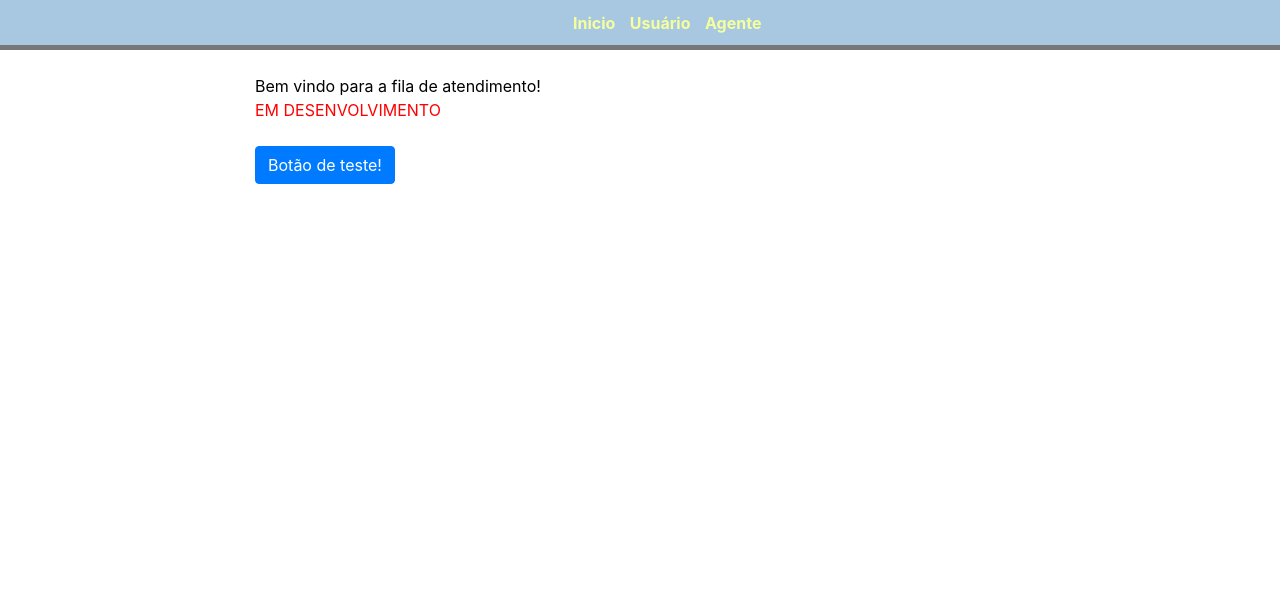
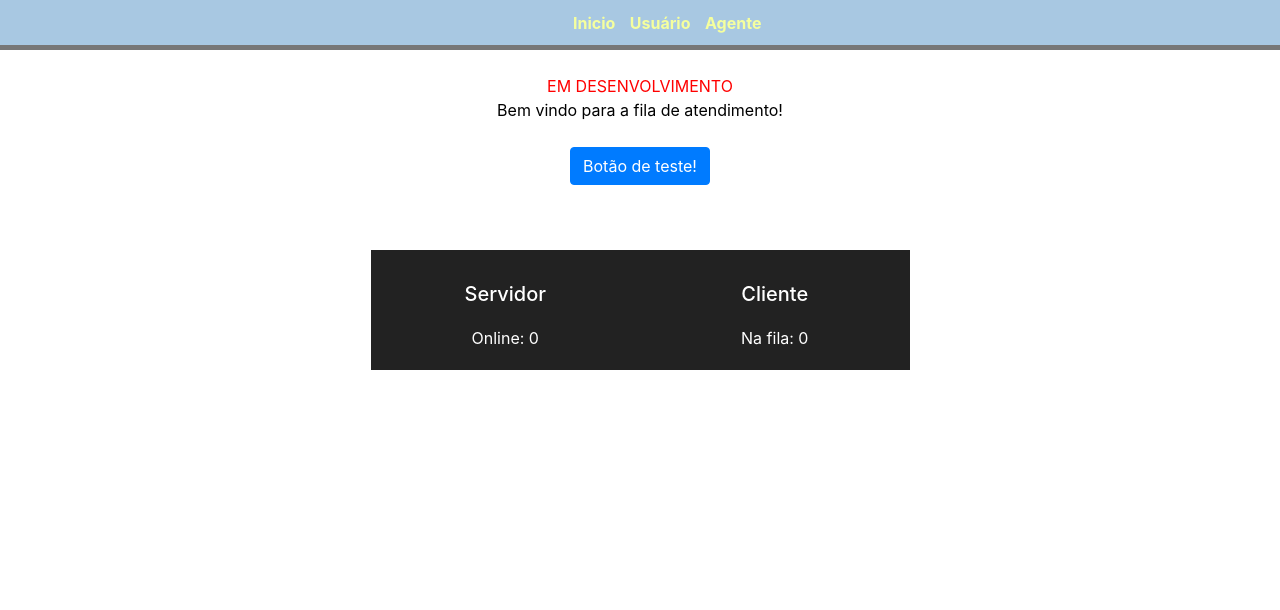
Before and after one commit to Renan-Bodom/BodomCreed, a Django app: page /filaAtendimento/ in a window 1280 px wide. Shown: the part 60-670 px from the top of the page. Run offline with Django 3.2, Linux system fonts and the light colour scheme; some libraries are stand-ins or nearby versions.

Commit message:
Dashboard para a fila

```diff
--- a/filaAtendimento/static/css/filaAtendimento.css
+++ b/filaAtendimento/static/css/filaAtendimento.css
@@ -62,6 +62,47 @@ a:link {
     font-weight: bold;
 }
 
+/* Bem-vindo */
+.bem-vindo {
+    text-align: center;
+}
+
+/* Contador */
+.contador {
+    padding: 25px;
+    text-align: center;
+}
+.contador div {
+    padding: 20px;
+}
+
+/* dashboard */
+.dashboard_fila {
+    padding: 0;
+    width: 70%;
+    display: block;
+}
+
+.dashboard_fila h4 {
+    font-size: 20px;
+    padding: 12px;
+    display: block;
+}
+
+
+.dashboard-box {
+    display: block;
+    background-color: #222222;
+    color: #ffffff;
+    padding: 20px;
+    height: 50%;
+    box-sizing: border-box;
+    text-align: center;
+    max-width: 50%;
+    float: left;
+}
+
+
 /* Roda pé*/
 
 .footer {
--- a/filaAtendimento/static/js/filaAtendimento.js
+++ b/filaAtendimento/static/js/filaAtendimento.js
@@ -1,13 +1,12 @@
 console.log('JavaScripts funcionando!!');
 
-
+/* Teste ao pressionar botão */
 var contAqui = 0;
 function btnAqui(){
     var alter = document.getElementById("DIVContador");
     contAqui++;
-    alter.innerHTML = "Parabéns, você apertou o botão " + contAqui + " vezes!!";
+    alter.innerHTML = "JavaScript funcionando, botão pressionado " + contAqui + " vezes!!";
 }
-
 
 
 /* Hora */
--- a/filaAtendimento/templates/filaAtendimento/_layout.html
+++ b/filaAtendimento/templates/filaAtendimento/_layout.html
@@ -47,12 +47,10 @@
 <br>
 
 
-
 <div class="container" style="max-width: 800px">
     {% block content %}
     {% endblock %}
 </div>
-
 
 
 
--- /dev/null
+++ b/filaAtendimento/templates/filaAtendimento/dashboard_fila.html
@@ -0,0 +1,12 @@
+<center>
+    <div class="container dashboard_fila">
+        <div class="col-4 dashboard-box" id="dashboard-server">
+            <h4>Servidor</h4>
+            Online: <span>0</span>
+        </div>
+        <div class="col-4 dashboard-box" id="dashboard-cliente">
+            <h4>Cliente</h4>
+            Na fila: <span>0</span>
+        </div>
+    </div>
+</center>
--- a/filaAtendimento/templates/filaAtendimento/index.html
+++ b/filaAtendimento/templates/filaAtendimento/index.html
@@ -1,24 +1,22 @@
 {% extends 'filaAtendimento/_layout.html' %}
-{% block title %} Atendimento {% endblock %}
+{% block title %} Fila atendimento {% endblock %}
 
 {% block content %}
 
+<div class="bem-vindo">
+    <font color="red">{{ teste }}</font>
+    <br>
 
-Bem vindo para a fila de atendimento!
-<br>
-<font color="red">{{ teste }}</font>
+    Bem vindo para a fila de atendimento!
+</div>
 
-<br>
-<br>
+<div class="contador">
+    <button name="btnAperteAqui" type="button" class="btn btn-primary" onclick="btnAqui()">Botão de teste!</button>
+    <div id="DIVContador"></div>
+</div>
 
-<button name="btnAperteAqui" type="button" class="btn btn-primary" onclick="btnAqui()">Botão de teste!</button>
 
-<br>
-<br>
-    <div id="DIVContador">
+{% include "filaAtendimento/dashboard_fila.html" %}
 
-    </div>
-<br>
-<br>
 
 {% endblock %}
```
